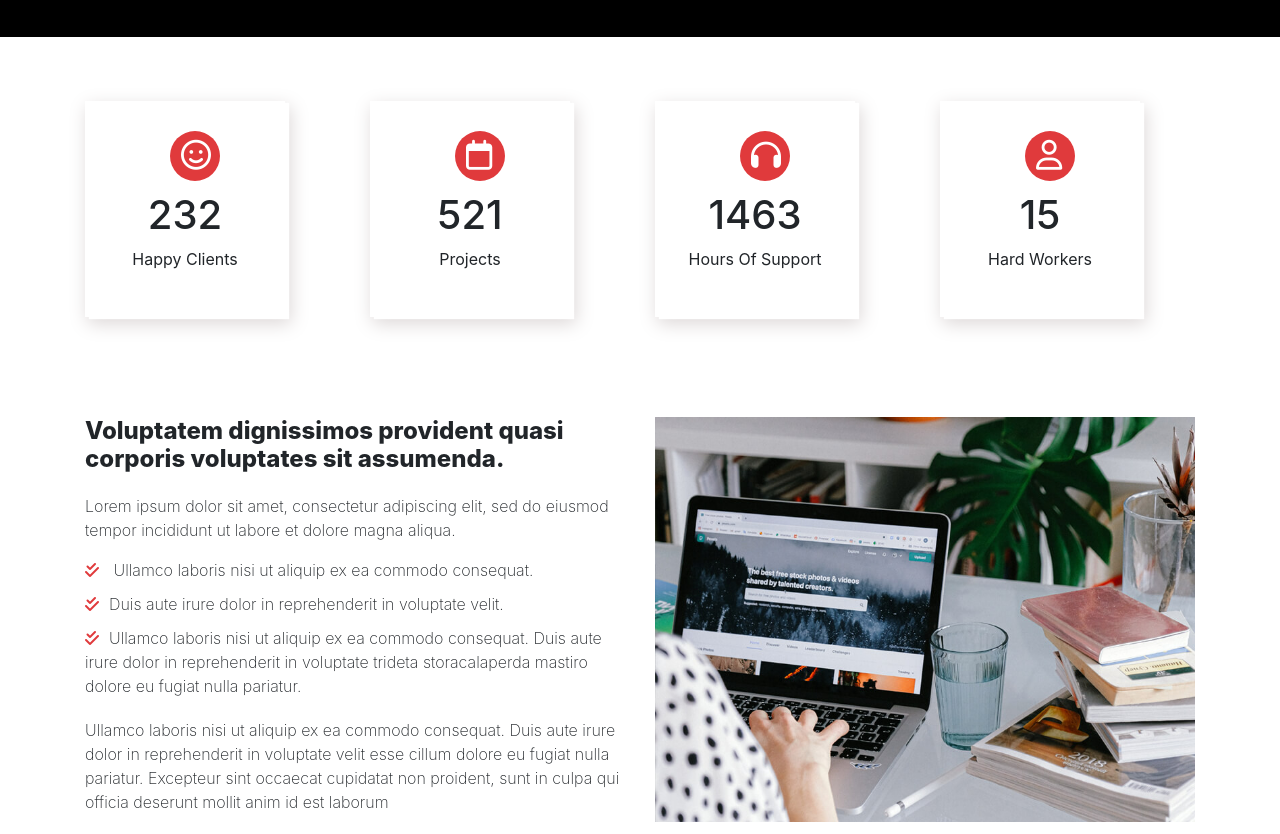
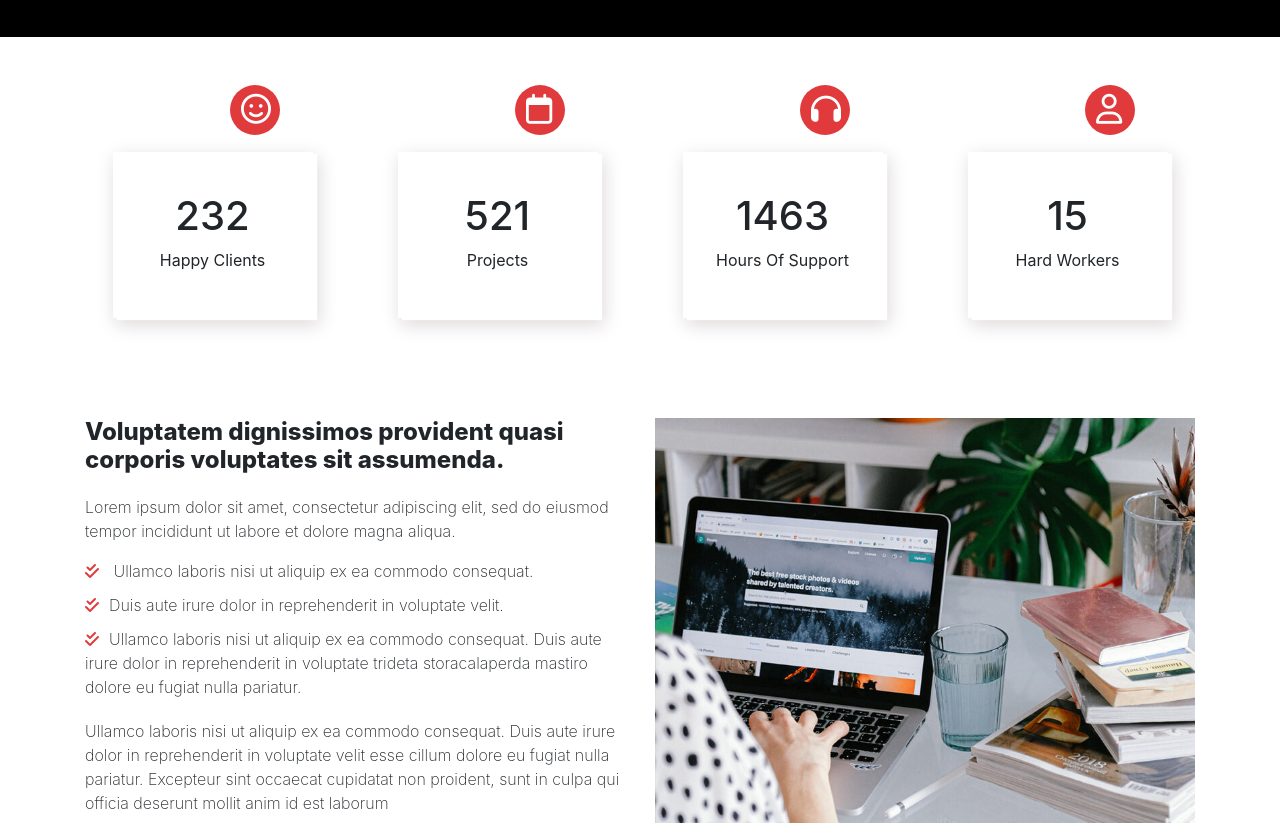
Before and after one commit to Praveen27092003/Presento, a plain HTML site: page presento-website/index.html in a window 1280 px wide. Shown: the part 1354-2188 px from the top of the page. Drawn offline with nearby package versions, Linux system fonts and the light colour scheme.

Commit message:
Update index.html

```diff
--- a/presento-website/index.html
+++ b/presento-website/index.html
@@ -164,65 +164,56 @@
     <div class="container mt-5 mb-5">
         <div class="row">
 
-      <div class="col-lg-6  mt-2 col-sm-6">
-        <div class="row">
-        <div class="col-lg-6 mt-2 ">
+          <div class="col-lg-3 col-md-6 d-flex flex-column align-items-center">
+            <a href=""><i class="fa-regular fa-face-smile"></i></a>
             <div class="status-box">
-            <a href=""><i class="fa-regular fa-face-smile"></i></a>
               <div class="about-clients">
                 <h1>232</h1>
                 <p>Happy Clients</p>
               </div>
-
             </div>
           </div>
-        <div class="col-lg-6 mt-2 ">
+
+          <div class="col-lg-3 col-md-6 d-flex flex-column align-items-center">
+            <a href=""><i class="fa-regular fa-calendar"></i></a>
              <div class="status-box">
-           <a href=""><i class="fa-regular fa-calendar"></i></a>
                <div class="about-clients">
-
                  <h1>521</h1>
                  <p>Projects</p>
                 </div>
               </div>
           </div>
-      </div>
-    </div>
-      <div class="col-lg-6  mt-2 col-sm-6">
-        <div class="row">
-        <div class="col-lg-6  mt-2">
-          <div class="status-box">
-
-           <a href=""><i class="fa-solid fa-headphones"></i></a>
 
 
+          <div class="col-lg-3 col-md-6 d-flex flex-column align-items-center">
+            <a href=""><i class="fa-solid fa-headphones"></i></a>
+             <div class="status-box">
                <div class="about-clients">
-
                  <h1>1463</h1>
                  <p>Hours Of Support</p>
                 </div>
               </div>
           </div>
-        <div class="col-lg-6 mt-2 ">
+
+
+          <div class="col-lg-3 col-md-6 d-flex flex-column align-items-center">
+            <a href=""><i class="fa-regular fa-user"></i></a>
              <div class="status-box">
-           <a href=""><i class="fa-regular fa-user"></i></a>
                <div class="about-clients">
-
                  <h1>15</h1>
                  <p>Hard Workers</p>
                 </div>
               </div>
          </div>
-      </div>
+
+
         </div>
       </div>
 
-    </div>
 
 
  </section>
 <!-- status end here -->
-
 
 
 
@@ -855,10 +846,10 @@ $('.praveen-1').owlCarousel({
     autoplayHoverPause:true,
     responsive:{
         0:{
-            items:2
+            items:1
         },
         600:{
-            items:2
+            items:1
         },
         1000:{
             items:5
```
Lines whose indentation alone changed are shown as unchanged.
